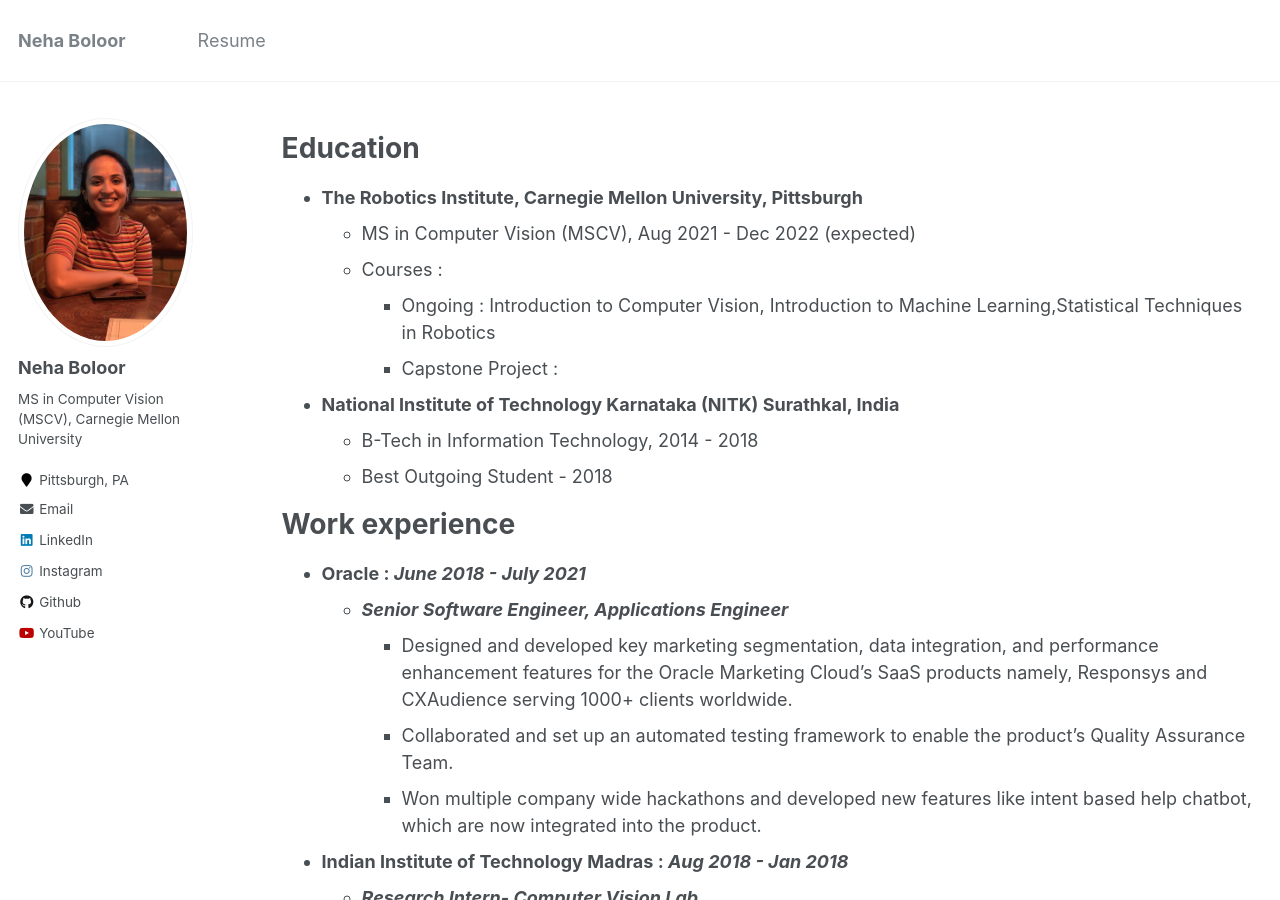
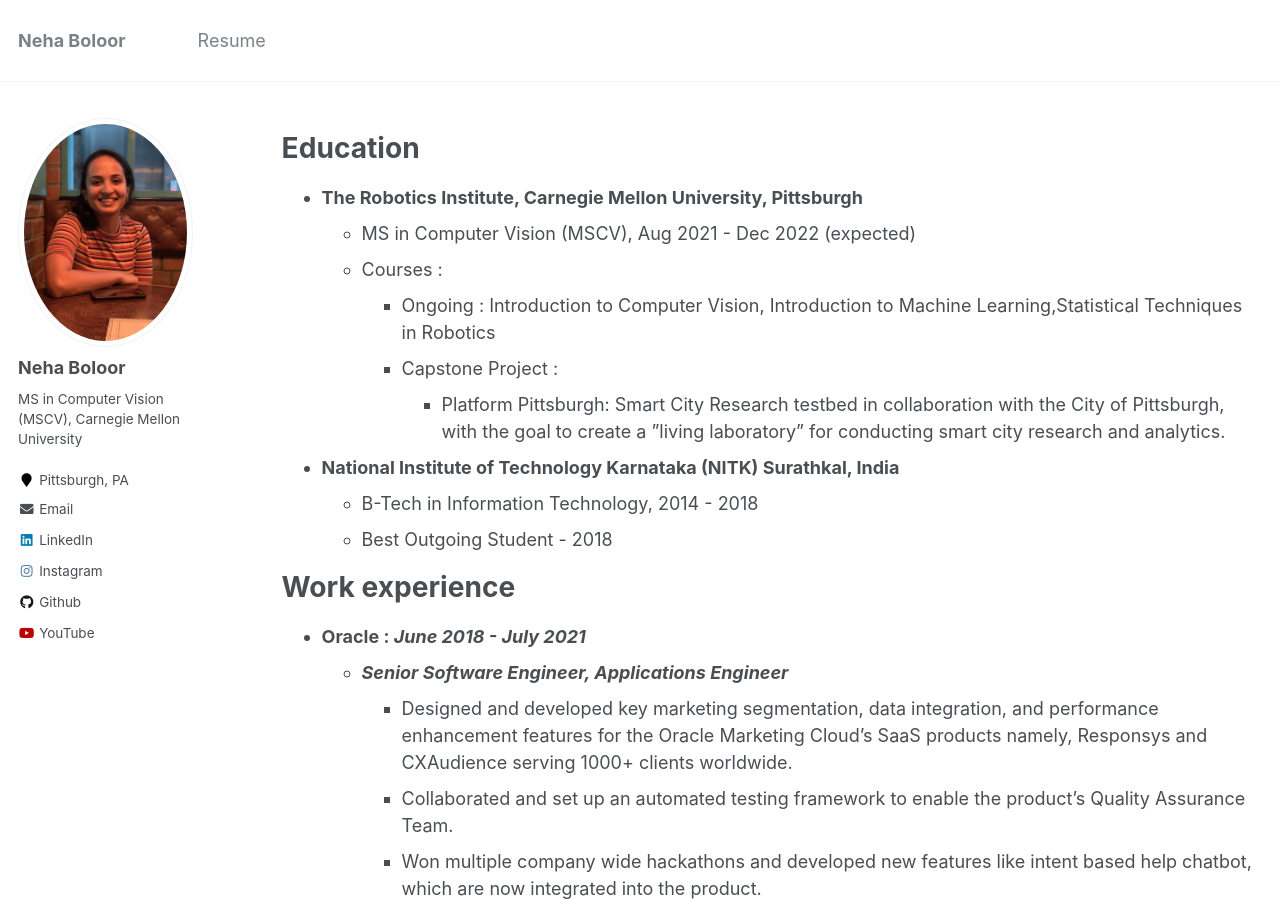
Before and after one commit to neha-boloor/neha-boloor.github.io, a Jekyll site: the page built from _pages/cv.md, in a window 1280 px wide and 900 px high. Built offline with Jekyll 4.4.1, drawn with Linux system fonts in a browser that asks for light colours.

Commit message:
CV Updated

```diff
--- a/_pages/cv.md
+++ b/_pages/cv.md
@@ -16,6 +16,7 @@ Education
   * Courses :
     * Ongoing : Introduction to Computer Vision, Introduction to Machine Learning,Statistical Techniques in Robotics
     * Capstone Project :
+      * Platform Pittsburgh: Smart City Research testbed in collaboration with the City of Pittsburgh, with the goal to create a ”living laboratory” for conducting smart city research and analytics.
 * **National Institute of Technology Karnataka (NITK) Surathkal, India**
   * B-Tech in Information Technology, 2014 - 2018
   * Best Outgoing Student - 2018
```
